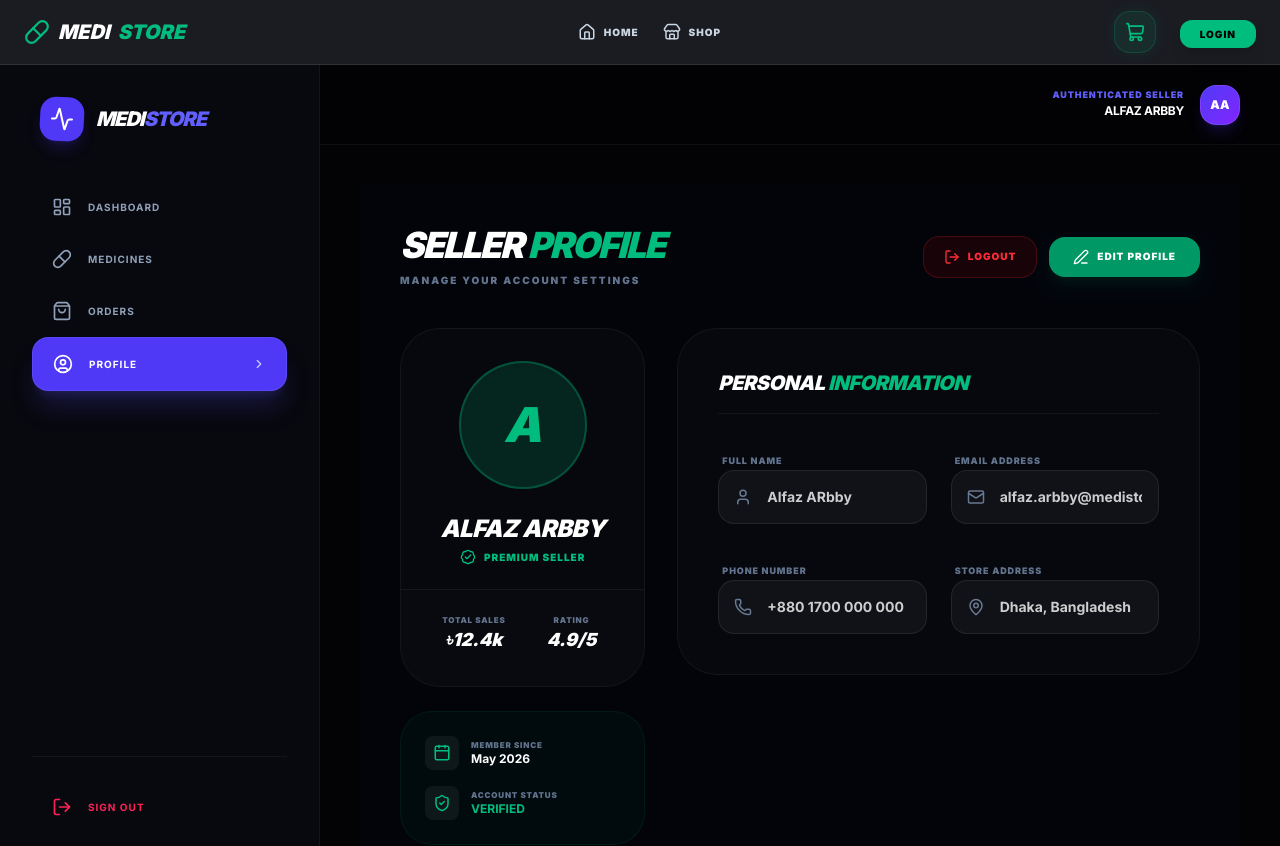
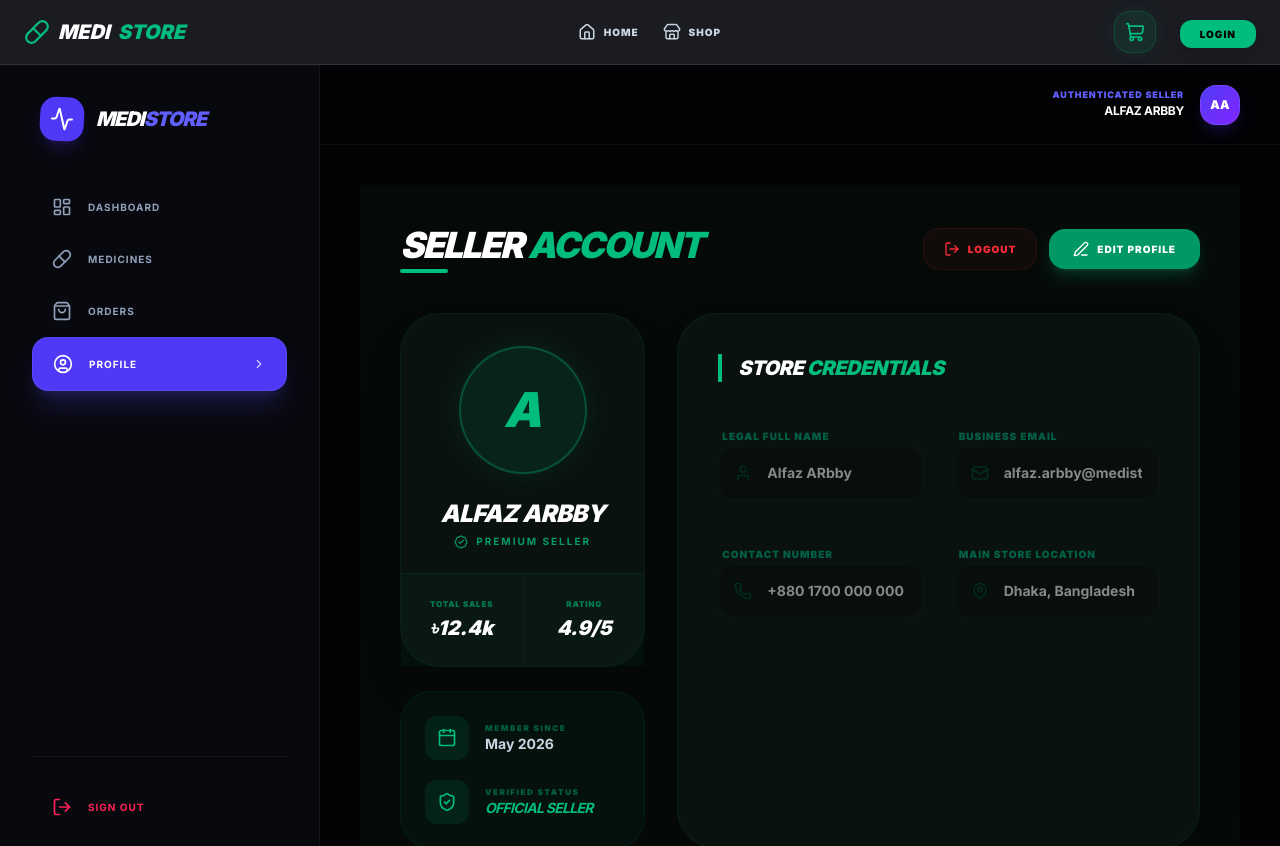
Before and after one commit to alhaz-431/storefrontend, a Next.js app: page /seller/profile in a window 1280 px wide. Shown: the top 846 px of the page. Built offline with nearby package versions, Linux system fonts and the light colour scheme.

Commit message:
updated profile page

```diff
--- a/src/app/(seller)/seller/profile/page.tsx
+++ b/src/app/(seller)/seller/profile/page.tsx
@@ -2,13 +2,11 @@
 
 import { useState } from "react";
 import { motion, AnimatePresence } from "framer-motion";
-// lucide-center এর বদলে lucide-react ব্যবহার করতে হবে
 import {
   User, Mail, Phone, MapPin, ShieldCheck,
   Camera, Edit3, Save, Calendar, BadgeCheck, X, LogOut
 } from "lucide-react";
 
-// টাইপ সেফটির জন্য ইন্টারফেস
 interface SellerData {
   name: string;
   email: string;
@@ -22,7 +20,6 @@ interface SellerData {
 }
 
 export default function SellerProfile() {
-  // ১. প্রোফাইল ডেটা স্টেট
   const [sellerInfo, setSellerInfo] = useState<SellerData>({
     name: "Alfaz ARbby",
     email: "alfaz.arbby@medistore.com",
@@ -35,71 +32,52 @@ export default function SellerProfile() {
     rating: "4.9/5",
   });
 
-  // ২. এডিটিং মোড ও টেম্পোরারি ডেটা স্টেট
   const [isEditing, setIsEditing] = useState(false);
   const [tempData, setTempData] = useState<SellerData>({ ...sellerInfo });
 
-  // ইনপুট হ্যান্ডেলার
   const handleInputChange = (e: React.ChangeEvent<HTMLInputElement>) => {
     const { name, value } = e.target;
     setTempData((prev) => ({ ...prev, [name]: value }));
   };
 
-  const handleEditClick = () => {
-    setTempData({ ...sellerInfo });
-    setIsEditing(true);
-  };
-
   const handleSaveClick = () => {
     setSellerInfo({ ...tempData });
     setIsEditing(false);
-    // TODO: Prisma API Call here
-  };
-
-  const handleCancelClick = () => {
-    setIsEditing(false);
-  };
-
-  const handleLogoutClick = () => {
-    if (confirm("Are you sure you want to logout?")) {
-      alert("Logging out from MediStore...");
-    }
+    alert("Profile Updated Locally!");
   };
 
   const firstLetter = sellerInfo.name ? sellerInfo.name.charAt(0).toUpperCase() : "S";
 
   return (
-    <div className="p-4 sm:p-6 lg:p-10 min-h-screen bg-[#02040a] text-white">
+    // bg-[#050a08] একটি ডার্ক গ্রিন টোন দিবে
+    <div className="p-4 sm:p-6 lg:p-10 min-h-screen bg-[#050a08] text-slate-200 selection:bg-emerald-500/30">
 
       {/* Header Section */}
       <div className="mb-10 flex flex-col sm:flex-row justify-between items-start sm:items-center gap-4">
         <div>
           <h1 className="text-3xl md:text-4xl font-black italic uppercase tracking-tighter text-white">
-            Seller <span className="text-emerald-500">Profile</span>
+            Seller <span className="text-emerald-500">Account</span>
           </h1>
-          <p className="text-slate-500 text-[10px] font-black uppercase tracking-[0.2em] mt-2">
-            Manage your account settings
-          </p>
+          <div className="h-1 w-12 bg-emerald-500 mt-1 rounded-full"></div>
         </div>
 
         <div className="flex items-center gap-3 w-full sm:w-auto justify-end">
           <button
-            onClick={handleLogoutClick}
-            className="flex items-center gap-2 bg-red-600/10 hover:bg-red-600 text-red-500 hover:text-white px-5 py-3 rounded-2xl font-black uppercase text-[10px] tracking-widest transition-all border border-red-500/20 hover:border-red-600"
+            className="flex items-center gap-2 bg-red-500/5 hover:bg-red-500/20 text-red-500 px-5 py-3 rounded-2xl font-black uppercase text-[10px] tracking-widest transition-all border border-red-500/10"
           >
             <LogOut size={16} /> Logout
           </button>
 
           {!isEditing ? (
             <button
-              onClick={handleEditClick}
-              className="flex items-center gap-2 bg-emerald-600 hover:bg-emerald-500 text-white px-6 py-3 rounded-2xl font-black uppercase text-[10px] tracking-widest transition-all shadow-lg shadow-emerald-900/20"
+              onClick={() => setIsEditing(true)}
+              className="flex items-center gap-2 bg-emerald-600 hover:bg-emerald-500 text-white px-6 py-3 rounded-2xl font-black uppercase text-[10px] tracking-widest transition-all shadow-lg shadow-emerald-500/20"
             >
               <Edit3 size={16} /> Edit Profile
             </button>
           ) : (
             <button
-              onClick={handleCancelClick}
+              onClick={() => setIsEditing(false)}
               className="flex items-center gap-2 bg-white/5 hover:bg-white/10 text-white px-6 py-3 rounded-2xl font-black uppercase text-[10px] tracking-widest border border-white/10 transition-all"
             >
               <X size={16} /> Cancel
@@ -108,23 +86,23 @@ export default function SellerProfile() {
         </div>
       </div>
 
-      <div className="grid grid-cols-1 lg:grid-cols-3 gap-8">
+      <div className="max-w-6xl mx-auto grid grid-cols-1 lg:grid-cols-12 gap-8">
 
-        {/* Left: Avatar Card */}
-        <div className="lg:col-span-1 space-y-6">
+        {/* Left: Stats Card */}
+        <div className="lg:col-span-4 space-y-6">
           <motion.div
-            initial={{ opacity: 0, scale: 0.95 }}
-            animate={{ opacity: 1, scale: 1 }}
-            className="bg-white/[0.02] border border-white/5 rounded-[40px] p-8 text-center relative overflow-hidden"
+            initial={{ opacity: 0, y: 20 }}
+            animate={{ opacity: 1, y: 0 }}
+            className="bg-[#0a120f] border border-emerald-900/20 rounded-[40px] p-8 text-center relative shadow-2xl"
           >
             <div className="relative w-32 h-32 mx-auto mb-6">
-              <div className="w-full h-full rounded-full bg-emerald-600/20 border-2 border-emerald-500/30 flex items-center justify-center text-5xl font-black text-emerald-500 italic shadow-inner">
+              <div className="w-full h-full rounded-full bg-emerald-500/10 border-2 border-emerald-500/30 flex items-center justify-center text-5xl font-black text-emerald-500 italic shadow-[0_0_30px_rgba(16,185,129,0.1)]">
                 {firstLetter}
               </div>
               {isEditing && (
-                <button className="absolute bottom-0 right-0 p-2 bg-emerald-600 rounded-full border-4 border-[#02040a] text-white hover:scale-110 transition-all">
+                <div className="absolute bottom-0 right-0 p-2 bg-emerald-600 rounded-full border-4 border-[#0a120f] text-white cursor-pointer hover:scale-110 transition-all">
                   <Camera size={18} />
-                </button>
+                </div>
               )}
             </div>
 
@@ -132,153 +110,137 @@ export default function SellerProfile() {
               {sellerInfo.name}
             </h2>
 
-            <div className="flex items-center justify-center gap-2 text-emerald-500 mb-6">
-              <BadgeCheck size={16} />
-              <span className="text-[10px] font-black uppercase tracking-widest">{sellerInfo.role}</span>
+            <div className="flex items-center justify-center gap-2 text-emerald-500/80 mb-6 font-bold uppercase text-[10px] tracking-[0.2em]">
+              <BadgeCheck size={14} /> {sellerInfo.role}
             </div>
 
-            <div className="grid grid-cols-2 gap-4 border-t border-white/5 pt-6 bg-white/[0.01] rounded-b-[40px] -mx-8 -mb-8 px-8 pb-8">
-              <div>
-                <p className="text-[8px] font-black uppercase text-slate-500 tracking-widest">Total Sales</p>
-                <p className="text-lg font-black text-white italic">{sellerInfo.totalSales}</p>
+            <div className="grid grid-cols-2 gap-px bg-emerald-900/10 border-t border-emerald-900/20 -mx-8 -mb-8">
+              <div className="p-6">
+                <p className="text-[8px] font-black uppercase text-emerald-700 tracking-widest mb-1">Total Sales</p>
+                <p className="text-xl font-black text-white italic">{sellerInfo.totalSales}</p>
               </div>
-              <div>
-                <p className="text-[8px] font-black uppercase text-slate-500 tracking-widest">Rating</p>
-                <p className="text-lg font-black text-white italic">{sellerInfo.rating}</p>
+              <div className="p-6 border-l border-emerald-900/10">
+                <p className="text-[8px] font-black uppercase text-emerald-700 tracking-widest mb-1">Rating</p>
+                <p className="text-xl font-black text-white italic">{sellerInfo.rating}</p>
               </div>
             </div>
           </motion.div>
 
-          <div className="bg-emerald-600/5 border border-emerald-600/10 rounded-[32px] p-6 space-y-4">
-             <div className="flex items-center gap-3">
-                <div className="p-2 bg-white/5 rounded-lg text-emerald-500 shrink-0"><Calendar size={18}/></div>
+          <div className="bg-emerald-950/20 border border-emerald-900/20 rounded-[32px] p-6 space-y-5">
+             <div className="flex items-center gap-4">
+                <div className="p-3 bg-emerald-500/10 rounded-xl text-emerald-500"><Calendar size={20}/></div>
                 <div>
-                  <p className="text-[8px] font-black text-slate-500 uppercase tracking-widest">Member Since</p>
-                  <p className="text-xs font-bold text-white">{sellerInfo.joined}</p>
+                  <p className="text-[8px] font-black text-emerald-800 uppercase tracking-[0.2em]">Member Since</p>
+                  <p className="text-sm font-bold text-slate-300">{sellerInfo.joined}</p>
                 </div>
              </div>
-             <div className="flex items-center gap-3">
-                <div className="p-2 bg-white/5 rounded-lg text-emerald-500 shrink-0"><ShieldCheck size={18}/></div>
+             <div className="flex items-center gap-4">
+                <div className="p-3 bg-emerald-500/10 rounded-xl text-emerald-500"><ShieldCheck size={20}/></div>
                 <div>
-                  <p className="text-[8px] font-black text-slate-500 uppercase tracking-widest">Account Status</p>
-                  <p className="text-xs font-bold text-emerald-500 uppercase">{sellerInfo.status}</p>
+                  <p className="text-[8px] font-black text-emerald-800 uppercase tracking-[0.2em]">Verified Status</p>
+                  <p className="text-sm font-bold text-emerald-500 uppercase tracking-tighter italic">Official Seller</p>
                 </div>
              </div>
           </div>
         </div>
 
         {/* Right: Info Form */}
-        <div className="lg:col-span-2 relative">
+        <div className="lg:col-span-8">
           <motion.div
             initial={{ opacity: 0, x: 20 }}
             animate={{ opacity: 1, x: 0 }}
-            className="bg-white/[0.02] border border-white/5 rounded-[40px] p-6 md:p-10"
+            className="bg-[#0a120f] border border-emerald-900/20 rounded-[40px] p-6 md:p-10 shadow-2xl h-full"
           >
-            <div className="flex justify-between items-center mb-8 border-b border-white/5 pb-4">
-              <h3 className="text-xl font-black italic uppercase tracking-tight text-white">
-                Personal <span className="text-emerald-500">Information</span>
+            <div className="flex justify-between items-center mb-10">
+              <h3 className="text-xl font-black italic uppercase tracking-tight text-white border-l-4 border-emerald-500 pl-4">
+                Store <span className="text-emerald-500">Credentials</span>
               </h3>
-              {isEditing && (
-                <span className="text-[10px] font-bold text-emerald-500 uppercase tracking-widest bg-emerald-500/10 px-3 py-1 rounded-full border border-emerald-500/20 animate-pulse">
-                  Editing Mode
-                </span>
-              )}
             </div>
 
-            <div className="grid grid-cols-1 md:grid-cols-2 gap-x-6 gap-y-8">
+            <div className="grid grid-cols-1 md:grid-cols-2 gap-x-8 gap-y-10">
               {/* Name Input */}
-              <div className="space-y-2.5">
-                <label className="text-[9px] font-black uppercase text-slate-500 tracking-widest ml-1">Full Name</label>
+              <div className="space-y-3">
+                <label className="text-[10px] font-black uppercase text-emerald-800 tracking-widest ml-1">Legal Full Name</label>
                 <div className="relative group">
-                  <User className={`absolute left-4 top-1/2 -translate-y-1/2 transition-colors ${isEditing ? 'text-emerald-500' : 'text-slate-500'}`} size={18} />
+                  <User className={`absolute left-4 top-1/2 -translate-y-1/2 transition-colors ${isEditing ? 'text-emerald-500' : 'text-emerald-900'}`} size={18} />
                   <input
                     type="text"
                     name="name"
                     value={isEditing ? tempData.name : sellerInfo.name}
                     onChange={handleInputChange}
                     disabled={!isEditing}
-                    className={`w-full bg-white/5 border rounded-2xl py-4 pl-12 pr-4 text-sm font-bold text-white outline-none transition-all
-                      ${isEditing ? 'border-emerald-500/50 focus:border-emerald-500 focus:bg-white/10' : 'border-white/10 cursor-not-allowed opacity-80'}`}
-                    placeholder="Enter full name"
+                    className={`w-full bg-[#050a08] border rounded-2xl py-4 pl-12 pr-4 text-sm font-bold text-white outline-none transition-all
+                      ${isEditing ? 'border-emerald-500/40 focus:border-emerald-500 shadow-[0_0_15px_rgba(16,185,129,0.05)]' : 'border-white/5 opacity-50 cursor-not-allowed'}`}
                   />
                 </div>
               </div>
 
               {/* Email Input */}
-              <div className="space-y-2.5">
-                <label className="text-[9px] font-black uppercase text-slate-500 tracking-widest ml-1">Email Address</label>
+              <div className="space-y-3">
+                <label className="text-[10px] font-black uppercase text-emerald-800 tracking-widest ml-1">Business Email</label>
                 <div className="relative group">
-                  <Mail className={`absolute left-4 top-1/2 -translate-y-1/2 transition-colors ${isEditing ? 'text-emerald-500' : 'text-slate-500'}`} size={18} />
+                  <Mail className={`absolute left-4 top-1/2 -translate-y-1/2 transition-colors ${isEditing ? 'text-emerald-500' : 'text-emerald-900'}`} size={18} />
                   <input
                     type="email"
                     name="email"
                     value={isEditing ? tempData.email : sellerInfo.email}
                     onChange={handleInputChange}
                     disabled={!isEditing}
-                    className={`w-full bg-white/5 border rounded-2xl py-4 pl-12 pr-4 text-sm font-bold text-white outline-none transition-all
-                      ${isEditing ? 'border-emerald-500/50 focus:border-emerald-500 focus:bg-white/10' : 'border-white/10 cursor-not-allowed opacity-80'}`}
-                    placeholder="Enter email"
+                    className={`w-full bg-[#050a08] border rounded-2xl py-4 pl-12 pr-4 text-sm font-bold text-white outline-none transition-all
+                      ${isEditing ? 'border-emerald-500/40 focus:border-emerald-500 shadow-[0_0_15px_rgba(16,185,129,0.05)]' : 'border-white/5 opacity-50 cursor-not-allowed'}`}
                   />
                 </div>
               </div>
 
               {/* Phone Input */}
-              <div className="space-y-2.5">
-                <label className="text-[9px] font-black uppercase text-slate-500 tracking-widest ml-1">Phone Number</label>
+              <div className="space-y-3">
+                <label className="text-[10px] font-black uppercase text-emerald-800 tracking-widest ml-1">Contact Number</label>
                 <div className="relative group">
-                  <Phone className={`absolute left-4 top-1/2 -translate-y-1/2 transition-colors ${isEditing ? 'text-emerald-500' : 'text-slate-500'}`} size={18} />
+                  <Phone className={`absolute left-4 top-1/2 -translate-y-1/2 transition-colors ${isEditing ? 'text-emerald-500' : 'text-emerald-900'}`} size={18} />
                   <input
                     type="text"
                     name="phone"
                     value={isEditing ? tempData.phone : sellerInfo.phone}
                     onChange={handleInputChange}
                     disabled={!isEditing}
-                    className={`w-full bg-white/5 border rounded-2xl py-4 pl-12 pr-4 text-sm font-bold text-white outline-none transition-all
-                      ${isEditing ? 'border-emerald-500/50 focus:border-emerald-500 focus:bg-white/10' : 'border-white/10 cursor-not-allowed opacity-80'}`}
-                    placeholder="Enter phone"
+                    className={`w-full bg-[#050a08] border rounded-2xl py-4 pl-12 pr-4 text-sm font-bold text-white outline-none transition-all
+                      ${isEditing ? 'border-emerald-500/40 focus:border-emerald-500 shadow-[0_0_15px_rgba(16,185,129,0.05)]' : 'border-white/5 opacity-50 cursor-not-allowed'}`}
                   />
                 </div>
               </div>
 
               {/* Address Input */}
-              <div className="space-y-2.5">
-                <label className="text-[9px] font-black uppercase text-slate-500 tracking-widest ml-1">Store Address</label>
+              <div className="space-y-3">
+                <label className="text-[10px] font-black uppercase text-emerald-800 tracking-widest ml-1">Main Store Location</label>
                 <div className="relative group">
-                  <MapPin className={`absolute left-4 top-1/2 -translate-y-1/2 transition-colors ${isEditing ? 'text-emerald-500' : 'text-slate-500'}`} size={18} />
+                  <MapPin className={`absolute left-4 top-1/2 -translate-y-1/2 transition-colors ${isEditing ? 'text-emerald-500' : 'text-emerald-900'}`} size={18} />
                   <input
                     type="text"
                     name="address"
                     value={isEditing ? tempData.address : sellerInfo.address}
                     onChange={handleInputChange}
                     disabled={!isEditing}
-                    className={`w-full bg-white/5 border rounded-2xl py-4 pl-12 pr-4 text-sm font-bold text-white outline-none transition-all
-                      ${isEditing ? 'border-emerald-500/50 focus:border-emerald-500 focus:bg-white/10' : 'border-white/10 cursor-not-allowed opacity-80'}`}
-                    placeholder="Enter address"
+                    className={`w-full bg-[#050a08] border rounded-2xl py-4 pl-12 pr-4 text-sm font-bold text-white outline-none transition-all
+                      ${isEditing ? 'border-emerald-500/40 focus:border-emerald-500 shadow-[0_0_15px_rgba(16,185,129,0.05)]' : 'border-white/5 opacity-50 cursor-not-allowed'}`}
                   />
                 </div>
               </div>
             </div>
 
-            {/* Action Buttons */}
+            {/* Save Button with Animation */}
             <AnimatePresence>
               {isEditing && (
                 <motion.div
-                  initial={{ opacity: 0, y: 20 }}
+                  initial={{ opacity: 0, y: 10 }}
                   animate={{ opacity: 1, y: 0 }}
-                  exit={{ opacity: 0, y: 10 }}
-                  className="mt-12 flex flex-col sm:flex-row gap-4 border-t border-white/5 pt-8"
+                  exit={{ opacity: 0, scale: 0.95 }}
+                  className="mt-16"
                 >
                   <button
                     onClick={handleSaveClick}
-                    className="flex-1 bg-emerald-600 hover:bg-emerald-500 text-white py-4 rounded-2xl font-black uppercase text-[11px] tracking-[0.2em] transition-all flex items-center justify-center gap-2 active:scale-95"
+                    className="w-full bg-emerald-600 hover:bg-emerald-500 text-white py-5 rounded-3xl font-black uppercase text-[12px] tracking-[0.3em] transition-all flex items-center justify-center gap-3 active:scale-[0.98] shadow-[0_10px_30px_rgba(16,185,129,0.2)]"
                   >
-                    <Save size={18} /> Save Changes
-                  </button>
-                  <button
-                    onClick={handleCancelClick}
-                    className="flex-1 bg-white/5 hover:bg-white/10 text-white py-4 rounded-2xl font-black uppercase text-[11px] tracking-[0.2em] border border-white/10 transition-all active:scale-95"
-                  >
-                    Discard Changes
+                    <Save size={20} /> Update Records
                   </button>
                 </motion.div>
               )}
```
